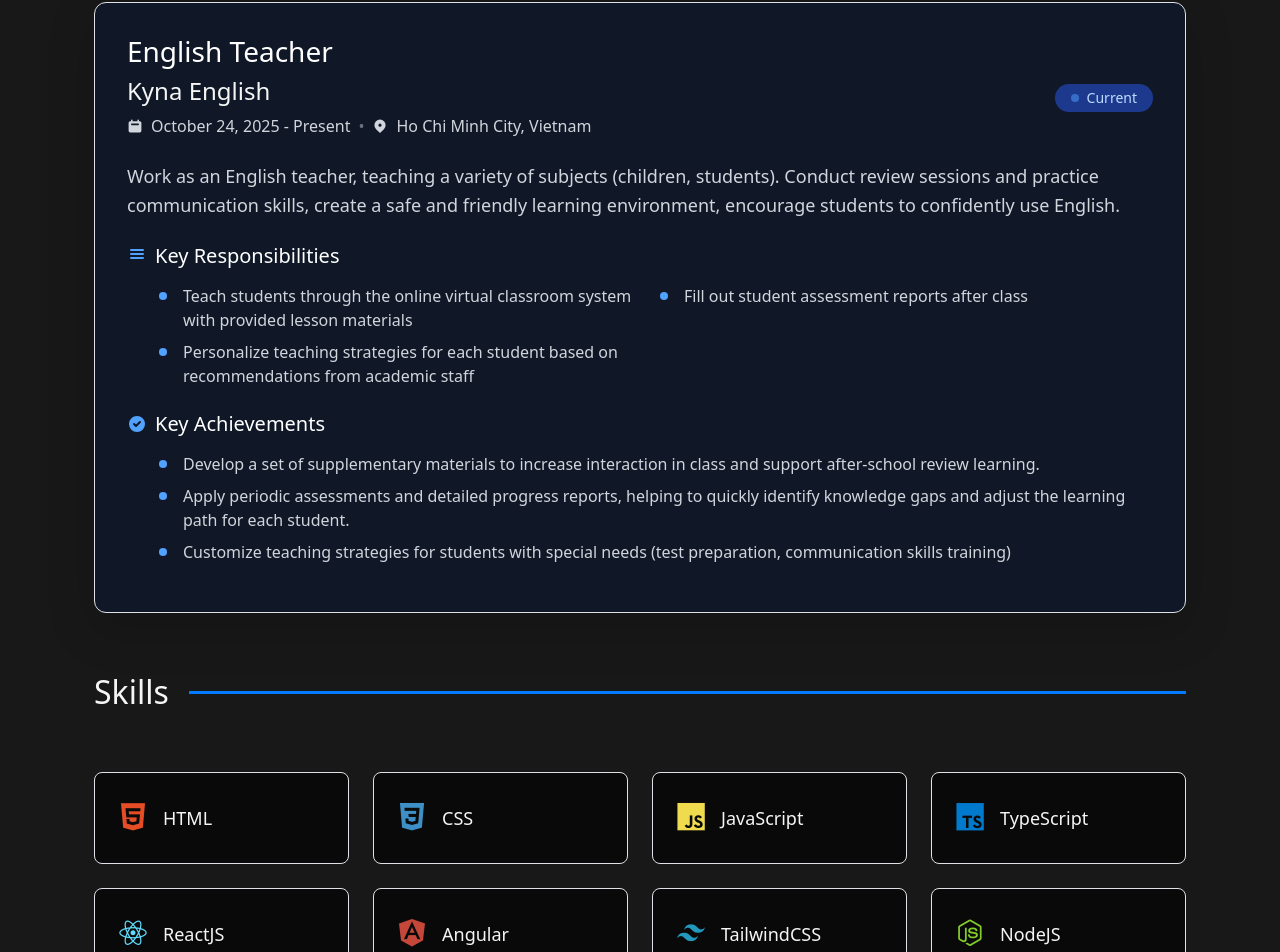
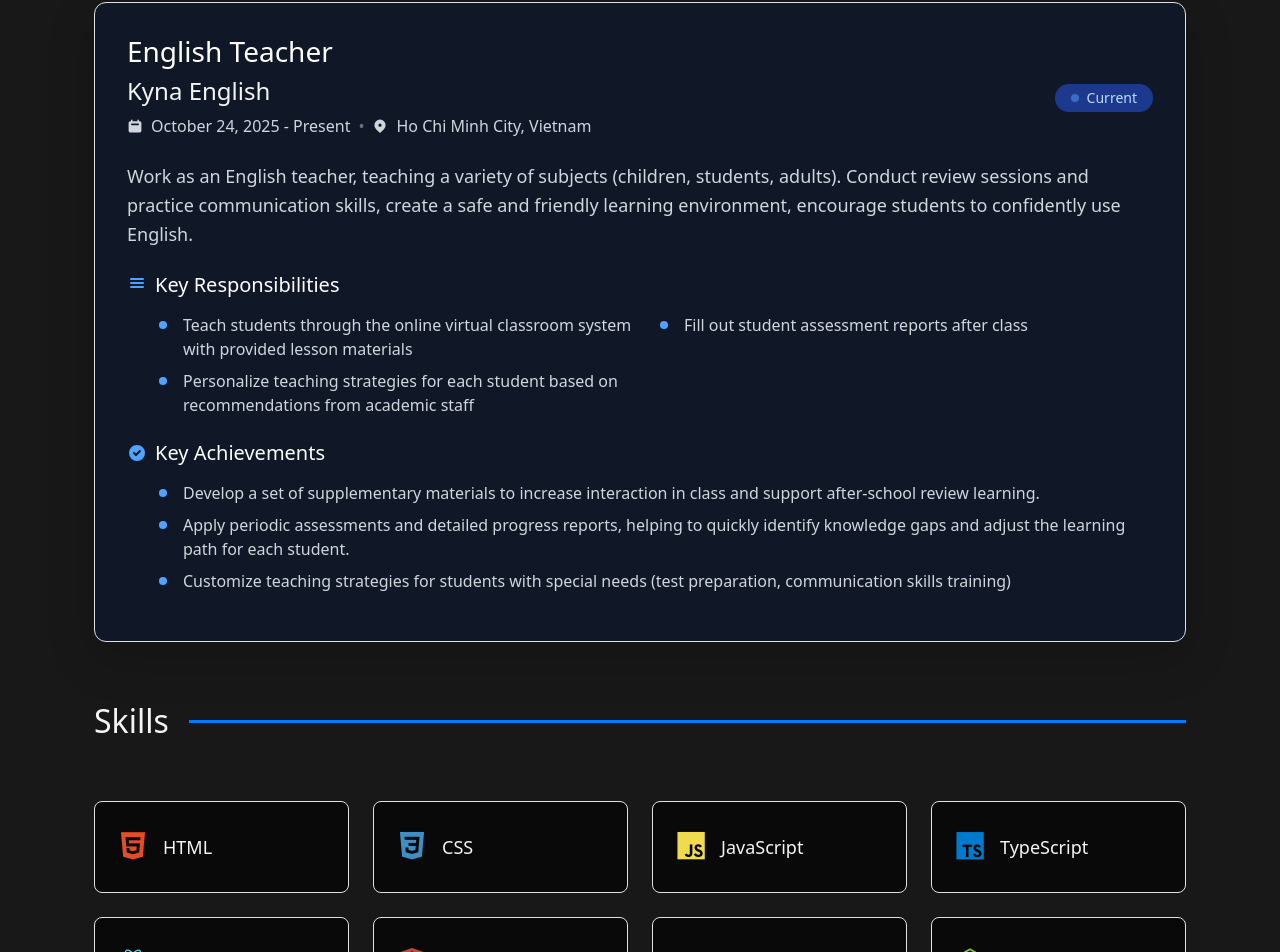
Before and after one commit to HuyANGULARandREACT/Portfolio, a React (Vite) app in the folder react_portfolio/: page / in a window 1280 px wide. Shown: the part 2417-3369 px from the top of the page. Built offline with nearby package versions, Linux system fonts and the light colour scheme.

Commit message:
add script

```diff
--- a/react_portfolio/src/data/Locales/en.js
+++ b/react_portfolio/src/data/Locales/en.js
@@ -161,7 +161,7 @@ const en = {
       onboardDate: "October 24",
       location: "Ho Chi Minh City, Vietnam",
       description:
-        "Work as an English teacher, teaching a variety of subjects (children, students). Conduct review sessions and practice communication skills, create a safe and friendly learning environment, encourage students to confidently use English. ",
+        "Work as an English teacher, teaching a variety of subjects (children, students, adults). Conduct review sessions and practice communication skills, create a safe and friendly learning environment, encourage students to confidently use English. ",
       responsibilities: [
         "Teach students through the online virtual classroom system with provided lesson materials",
         "Fill out student assessment reports after class",
--- a/react_portfolio/src/data/Locales/vi.js
+++ b/react_portfolio/src/data/Locales/vi.js
@@ -156,7 +156,7 @@ const vi = {
       onboardDate: "24 tháng 10",
       location: "Thành phố Hồ Chí Minh, Việt Nam",
       description:
-        "Làm việc với vai trò giáo viên tiếng anh, giảng dạy nhiều đối tượng (thiếu nhi, học sinh). Thực hiện các buổi ôn luyện và luyện kỹ năng giao tiếp, ạo môi trường học an toàn, thân thiện, khuyến khích học viên tự tin sử dụng tiếng Anh. ",
+        "Làm việc với vai trò giáo viên tiếng anh, giảng dạy nhiều đối tượng (thiếu nhi, học sinh, người lớn). Thực hiện các buổi ôn luyện và luyện kỹ năng giao tiếp, ạo môi trường học an toàn, thân thiện, khuyến khích học viên tự tin sử dụng tiếng Anh. ",
       responsibilities: [
         "Dạy lớp cho học sinh thông qua hệ thống lớp học ảo trực tuyến với tài liệu bài học được cung cấp",
         "Điền vào báo cáo đánh giá học sinh sau giờ học",
```
